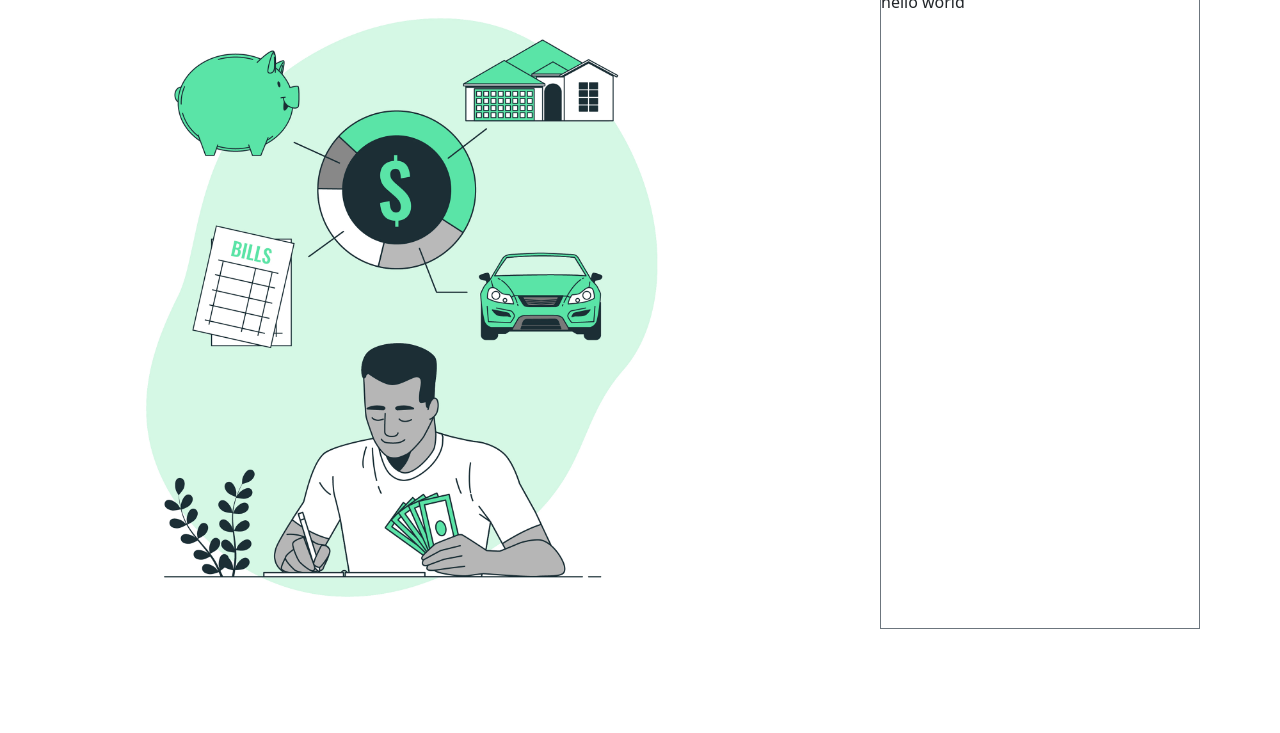
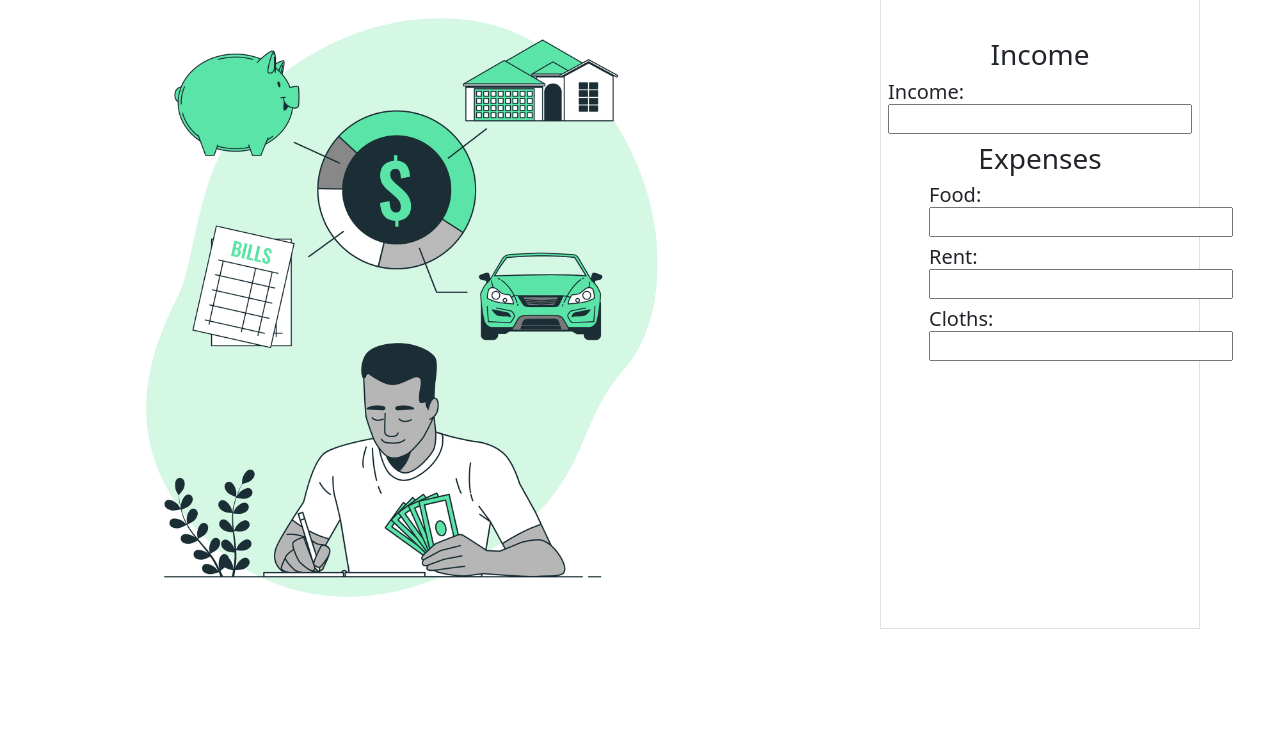
Before and after one commit to osamabinsayeed/money-master, a plain HTML site: page index.html in a window 1280 px wide. Shown: the part 67-800 px from the top of the page. Drawn offline with nearby package versions, Linux system fonts and the light colour scheme.

Commit message:
css added

```diff
--- a/index.html
+++ b/index.html
@@ -6,6 +6,8 @@
     <meta http-equiv="X-UA-Compatible" content="IE=edge">
     <meta name="viewport" content="width=device-width, initial-scale=1.0">
     <title>Document</title>
+    <!-- css link -->
+    <link rel="stylesheet" href="style.css">
     <!-- bootstrap link -->
     <link href="https://cdn.jsdelivr.net/npm/bootstrap@5.1.3/dist/css/bootstrap.min.css" rel="stylesheet"
         integrity="sha384-1BmE4kWBq78iYhFldvKuhfTAU6auU8tT94WrHftjDbrCEXSU1oBoqyl2QvZ6jIW3" crossorigin="anonymous">
@@ -20,14 +22,37 @@
             <div class="w-50">
                 <img src="6425322.jpg" alt="" class="img-fluid">
             </div>
-            <div class="h-10 w-25 border border-secondary">
-                hello world
+            <div class="h-10 w-25 border text-dark" id="calc-section ">
+                <div class="pt-5">
+                    <h3 class=" d-flex justify-content-center">Income</h3>
+                    <div class=" d-flex justify-content-center px-5">
+
+                        <h5>Income: <span><input type="text" class="text-dark"></span></h5>
+                    </div>
+                </div>
+                <div>
+                    <h3 class=" d-flex justify-content-center">Expenses</h3>
+                    <div class="px-5  d-flex ">
+
+                        <h5>Food: <span> <input type="text" class="text-dark"></span></h5>
+                    </div>
+                    <div class="px-5 d-flex ">
+
+                        <h5>Rent: <span> <input type="text" class="text-dark"></span></h5>
+                    </div>
+                    <div class="px-5 d-flex ">
+
+                        <h5>Cloths: <span> <input type="text" class="text-dark"></span></h5>
+                    </div>
+                </div>
             </div>
         </div>
     </main>
+    <!-- bootstrap js script -->
     <script src="https://cdn.jsdelivr.net/npm/bootstrap@5.1.3/dist/js/bootstrap.bundle.min.js"
         integrity="sha384-ka7Sk0Gln4gmtz2MlQnikT1wXgYsOg+OMhuP+IlRH9sENBO0LRn5q+8nbTov4+1p"
         crossorigin="anonymous"></script>
+
 </body>
 
 </html>
--- /dev/null
+++ b/style.css
@@ -0,0 +1,3 @@
+#calc-section {
+background-color: rgb(207, 240, 240);
+}
```
